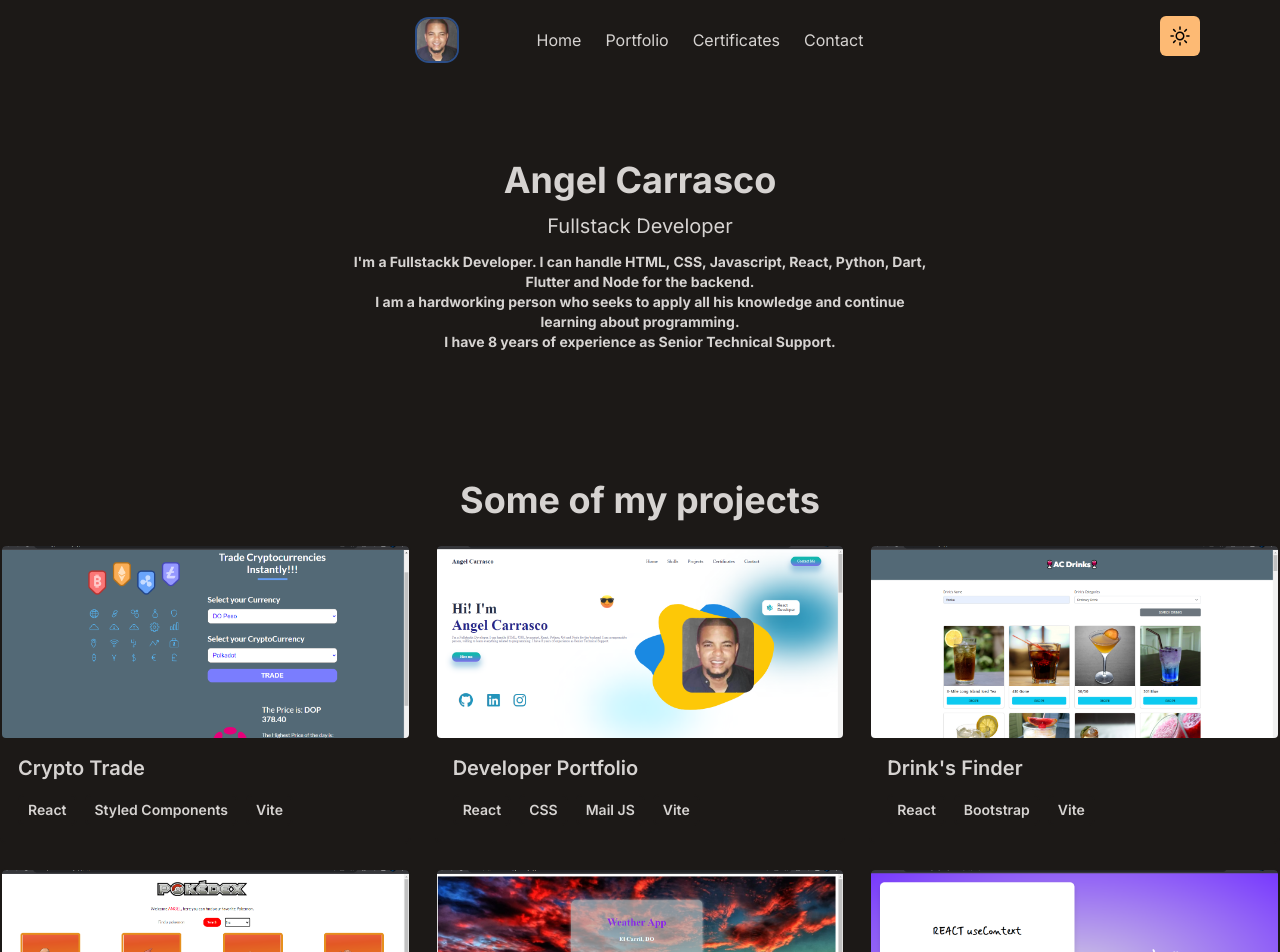
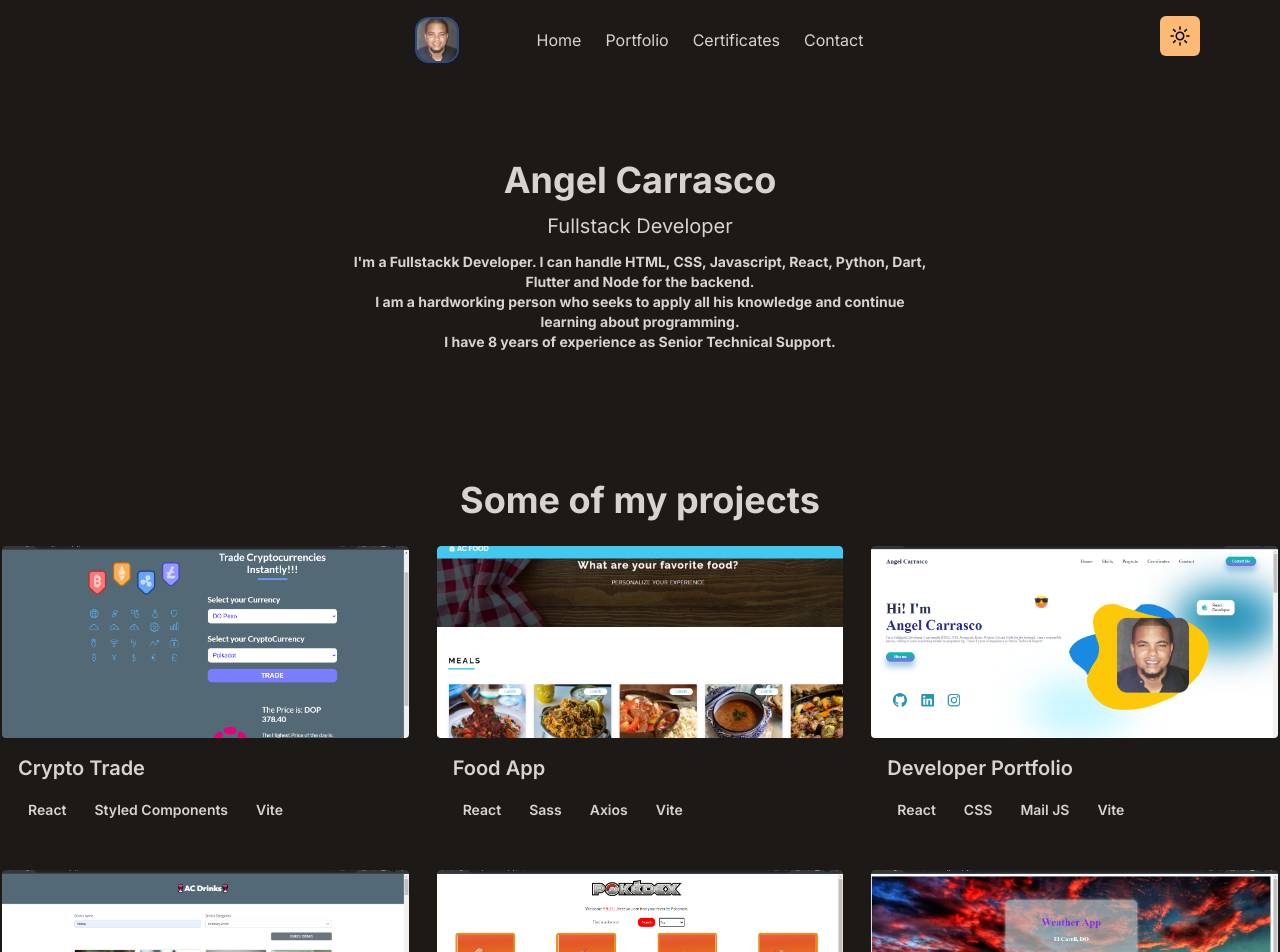
Before and after one commit to acarrascocesa/acportfolio23, a React (Vite) app: page / in a window 1280 px wide. Shown: the top 952 px of the page. Built offline with nearby package versions, Linux system fonts and the light colour scheme.

Commit message:
food app added

```diff
--- a/src/data/portfolio.js
+++ b/src/data/portfolio.js
@@ -9,6 +9,8 @@ import webserver from "./projects/webserver.png"
 import login from "./projects/login.png"
 import calculator from "./projects/calculator.png"
 import restserver from "./projects/restserver.png"
+import food from "./projects/food.png"
+
 
 export default [
     {
@@ -16,6 +18,12 @@ export default [
         img: crypto,
         stack: ["React", "Styled Components", "Vite"],
         link: "https://accryptos.netlify.app/"
+    },
+    {
+        title: "Food App",
+        img: food,
+        stack: ["React", "Sass", "Axios", "Vite"],
+        link: "https://acfood.netlify.app/"
     },
     {
         title: "Developer Portfolio",
```
Also changed, not shown: src/data/projects/food.png (added).
